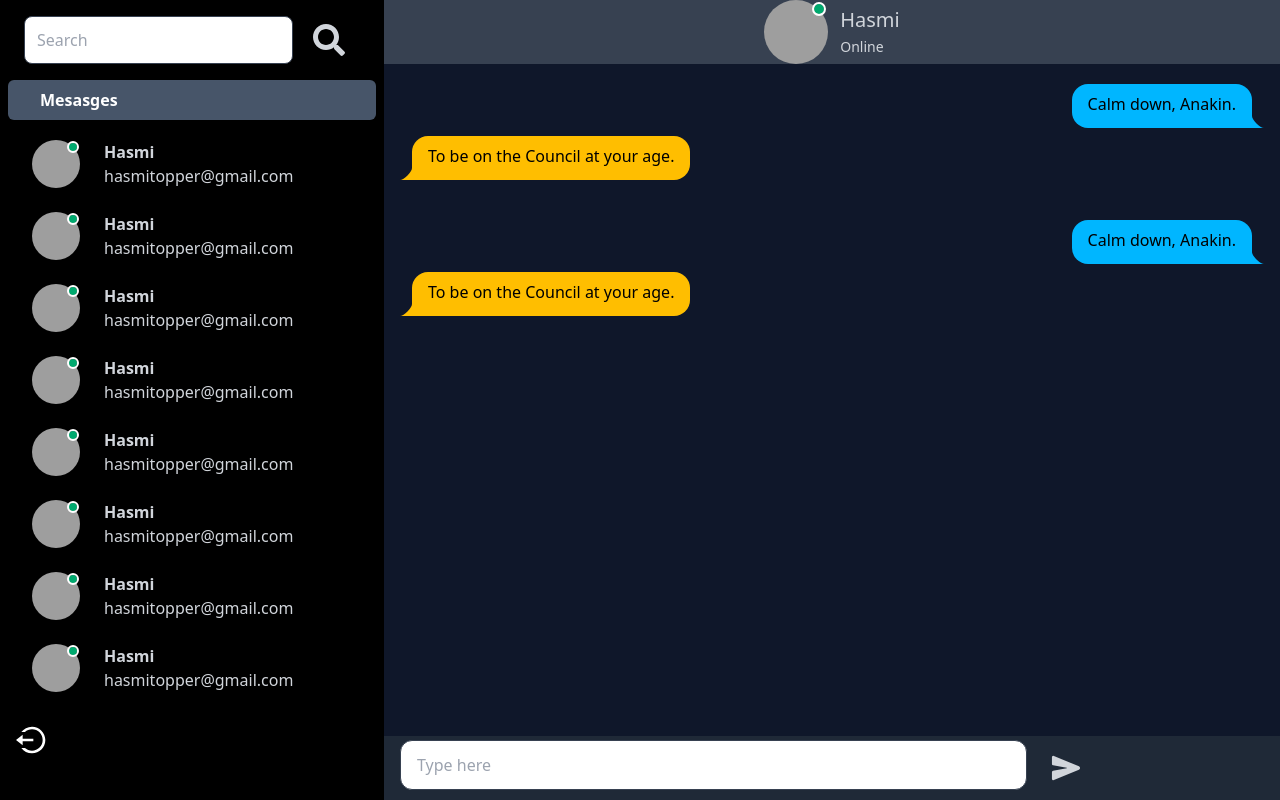
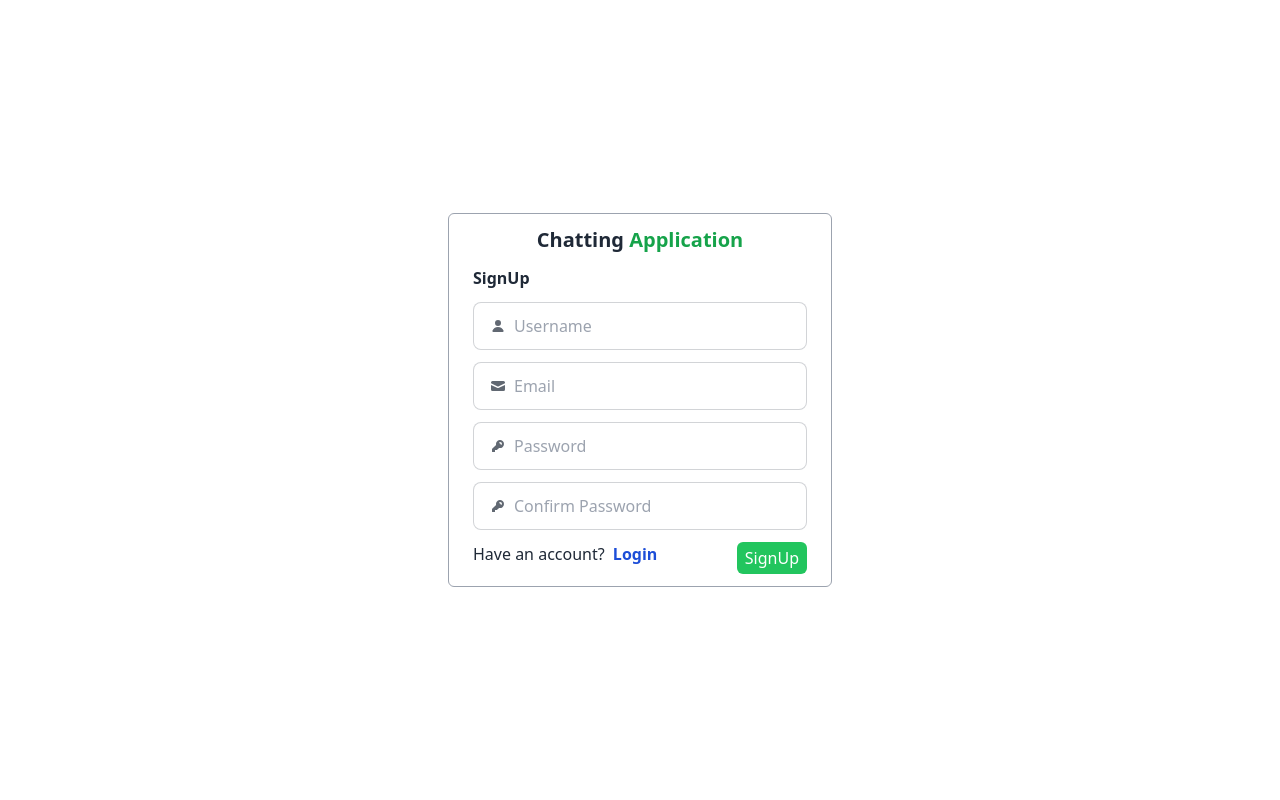
Before and after one commit to Mohammedhasmi-Patel/MernChatApp, a React (Vite) app in the folder Fronted/: page / in a window 1280 px wide. Built offline with nearby package versions, Linux system fonts and the light colour scheme; grey boxes are pictures that could not be loaded.

Commit message:
done both login,signup page with validation

```diff
--- a/Fronted/package.json
+++ b/Fronted/package.json
@@ -12,6 +12,7 @@
   "dependencies": {
     "react": "^18.3.1",
     "react-dom": "^18.3.1",
+    "react-hook-form": "^7.53.0",
     "react-icons": "^5.3.0"
   },
   "devDependencies": {
--- a/Fronted/src/App.jsx
+++ b/Fronted/src/App.jsx
@@ -1,14 +1,11 @@
 import React from "react";
 import Left from "./Home/LeftPart/Left";
 import Right from "./Home/RightPart/Right";
+import SignUp from "./Components/SignUp";
+import Login from "./Components/Login";
 
 function App() {
-  return (
-    <div className="flex h-screen">
-      <Left />
-      <Right />
-    </div>
-  );
+  return <SignUp />;
 }
 
 export default App;
--- /dev/null
+++ b/Fronted/src/Components/Login.jsx
@@ -0,0 +1,93 @@
+import { useForm } from "react-hook-form";
+
+function Login() {
+  const {
+    register,
+    handleSubmit,
+    watch,
+    formState: { errors },
+  } = useForm();
+
+  const onSubmit = (data) => console.log(data);
+
+  return (
+    <>
+      <div className="flex h-screen items-center justify-center">
+        <form
+          onSubmit={handleSubmit(onSubmit)}
+          className="border border-gray-400 px-6 py-3 rounded-md space-y-3 w-96"
+        >
+          <h1 className="text-center font-bold text-xl ">
+            Chatting <span className="text-green-600">Application</span>
+          </h1>
+          <h2 className=" font-bold">Login</h2>
+
+          {/* Email */}
+          <label className="input input-bordered flex items-center gap-2">
+            <svg
+              xmlns="http://www.w3.org/2000/svg"
+              viewBox="0 0 16 16"
+              fill="currentColor"
+              className="h-4 w-4 opacity-70"
+            >
+              <path d="M2.5 3A1.5 1.5 0 0 0 1 4.5v.793c.026.009.051.02.076.032L7.674 8.51c.206.1.446.1.652 0l6.598-3.185A.755.755 0 0 1 15 5.293V4.5A1.5 1.5 0 0 0 13.5 3h-11Z" />
+              <path d="M15 6.954 8.978 9.86a2.25 2.25 0 0 1-1.956 0L1 6.954V11.5A1.5 1.5 0 0 0 2.5 13h11a1.5 1.5 0 0 0 1.5-1.5V6.954Z" />
+            </svg>
+            <input
+              {...register("Email", { required: true })}
+              type="text"
+              className="grow"
+              placeholder="Email"
+            />
+          </label>
+          {errors.Email && (
+            <span className="text-red-500 text-sm">This field is required</span>
+          )}
+
+          {/* Password */}
+          <label className="input input-bordered flex items-center gap-2">
+            <svg
+              xmlns="http://www.w3.org/2000/svg"
+              viewBox="0 0 16 16"
+              fill="currentColor"
+              className="h-4 w-4 opacity-70"
+            >
+              <path
+                fillRule="evenodd"
+                d="M14 6a4 4 0 0 1-4.899 3.899l-1.955 1.955a.5.5 0 0 1-.353.146H5v1.5a.5.5 0 0 1-.5.5h-2a.5.5 0 0 1-.5-.5v-2.293a.5.5 0 0 1 .146-.353l3.955-3.955A4 4 0 1 1 14 6Zm-4-2a.75.75 0 0 0 0 1.5.5.5 0 0 1 .5.5.75.75 0 0 0 1.5 0 2 2 0 0 0-2-2Z"
+                clipRule="evenodd"
+              />
+            </svg>
+            <input
+              {...register("Password", { required: true })}
+              type="password"
+              className="grow"
+              placeholder="Password"
+            />
+          </label>
+          {errors.Password && (
+            <span className="text-red-500 text-sm">This field is required</span>
+          )}
+
+          {/* text and button */}
+
+          <div className="flex justify-between">
+            <p>
+              New User?
+              <span className="text-blue-700 font-bold cursor-pointer ml-2">
+                SignUp
+              </span>
+            </p>
+            <input
+              type="submit"
+              value="Login"
+              className="text-white bg-green-500 px-2 py-1 rounded-md cursor-pointer"
+            />
+          </div>
+        </form>
+      </div>
+    </>
+  );
+}
+
+export default Login;
--- /dev/null
+++ b/Fronted/src/Components/SignUp.jsx
@@ -0,0 +1,139 @@
+import React from "react";
+import { useForm } from "react-hook-form";
+
+function SignUp() {
+  const {
+    register,
+    handleSubmit,
+    watch,
+    formState: { errors },
+  } = useForm();
+
+  const onSubmit = (data) => console.log(data);
+
+  return (
+    <>
+      <div className="flex h-screen items-center justify-center">
+        <form
+          onSubmit={handleSubmit(onSubmit)}
+          className="border border-gray-400 px-6 py-3 rounded-md space-y-3 w-96"
+        >
+          <h1 className="text-center font-bold text-xl ">
+            Chatting <span className="text-green-600">Application</span>
+          </h1>
+          <h2 className=" font-bold">SignUp</h2>
+          {/* username */}
+          <label className="input input-bordered flex items-center gap-2">
+            <svg
+              xmlns="http://www.w3.org/2000/svg"
+              viewBox="0 0 16 16"
+              fill="currentColor"
+              className="h-4 w-4 opacity-70"
+            >
+              <path d="M8 8a3 3 0 1 0 0-6 3 3 0 0 0 0 6ZM12.735 14c.618 0 1.093-.561.872-1.139a6.002 6.002 0 0 0-11.215 0c-.22.578.254 1.139.872 1.139h9.47Z" />
+            </svg>
+            <input
+              {...register("Fullname", { required: true })}
+              type="text"
+              className="grow"
+              placeholder="Username"
+            />
+          </label>
+          {errors.Fullname && (
+            <span className="text-red-500 text-sm">This field is required</span>
+          )}
+
+          {/* Email */}
+          <label className="input input-bordered flex items-center gap-2">
+            <svg
+              xmlns="http://www.w3.org/2000/svg"
+              viewBox="0 0 16 16"
+              fill="currentColor"
+              className="h-4 w-4 opacity-70"
+            >
+              <path d="M2.5 3A1.5 1.5 0 0 0 1 4.5v.793c.026.009.051.02.076.032L7.674 8.51c.206.1.446.1.652 0l6.598-3.185A.755.755 0 0 1 15 5.293V4.5A1.5 1.5 0 0 0 13.5 3h-11Z" />
+              <path d="M15 6.954 8.978 9.86a2.25 2.25 0 0 1-1.956 0L1 6.954V11.5A1.5 1.5 0 0 0 2.5 13h11a1.5 1.5 0 0 0 1.5-1.5V6.954Z" />
+            </svg>
+            <input
+              {...register("Email", { required: true })}
+              type="email"
+              className="grow"
+              placeholder="Email"
+            />
+          </label>
+          {errors.Email && (
+            <span className="text-red-500 text-sm">This field is required</span>
+          )}
+
+          {/* Password */}
+          <label className="input input-bordered flex items-center gap-2">
+            <svg
+              xmlns="http://www.w3.org/2000/svg"
+              viewBox="0 0 16 16"
+              fill="currentColor"
+              className="h-4 w-4 opacity-70"
+            >
+              <path
+                fillRule="evenodd"
+                d="M14 6a4 4 0 0 1-4.899 3.899l-1.955 1.955a.5.5 0 0 1-.353.146H5v1.5a.5.5 0 0 1-.5.5h-2a.5.5 0 0 1-.5-.5v-2.293a.5.5 0 0 1 .146-.353l3.955-3.955A4 4 0 1 1 14 6Zm-4-2a.75.75 0 0 0 0 1.5.5.5 0 0 1 .5.5.75.75 0 0 0 1.5 0 2 2 0 0 0-2-2Z"
+                clipRule="evenodd"
+              />
+            </svg>
+            <input
+              {...register("Password", { required: true })}
+              type="password"
+              className="grow"
+              placeholder="Password"
+            />
+          </label>
+          {errors.Password && (
+            <span className="text-red-500 text-sm">This field is required</span>
+          )}
+
+          {/* confirm pass */}
+          <label className="input input-bordered flex items-center gap-2">
+            <svg
+              xmlns="http://www.w3.org/2000/svg"
+              viewBox="0 0 16 16"
+              fill="currentColor"
+              className="h-4 w-4 opacity-70"
+            >
+              <path
+                fillRule="evenodd"
+                d="M14 6a4 4 0 0 1-4.899 3.899l-1.955 1.955a.5.5 0 0 1-.353.146H5v1.5a.5.5 0 0 1-.5.5h-2a.5.5 0 0 1-.5-.5v-2.293a.5.5 0 0 1 .146-.353l3.955-3.955A4 4 0 1 1 14 6Zm-4-2a.75.75 0 0 0 0 1.5.5.5 0 0 1 .5.5.75.75 0 0 0 1.5 0 2 2 0 0 0-2-2Z"
+                clipRule="evenodd"
+              />
+            </svg>
+            <input
+              {...register("confirmPassword", { required: true })}
+              type="password"
+              className="grow"
+              placeholder="Confirm Password"
+            />
+          </label>
+          {errors.ConfirmPassword && (
+            <span className="text-red-500 text-sm">This field is required</span>
+          )}
+
+          {/* text and button */}
+
+          <div className="flex justify-between">
+            <p>
+              Have an account?{" "}
+              <span className="text-blue-700 font-bold cursor-pointer ml-1">
+                Login
+              </span>
+            </p>
+            <input
+              type="submit"
+              value="SignUp"
+              className="text-white bg-green-500 px-2 py-1 rounded-md cursor-pointer"
+            />
+          </div>
+        </form>
+      </div>
+    </>
+  );
+}
+
+export default SignUp;
```
Also changed, not shown: 1 other file (tests, documents, lock files or other folders).
